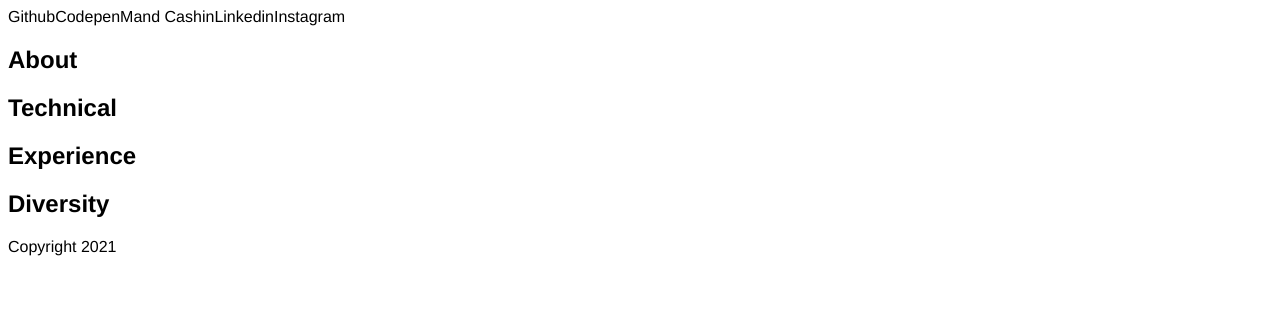
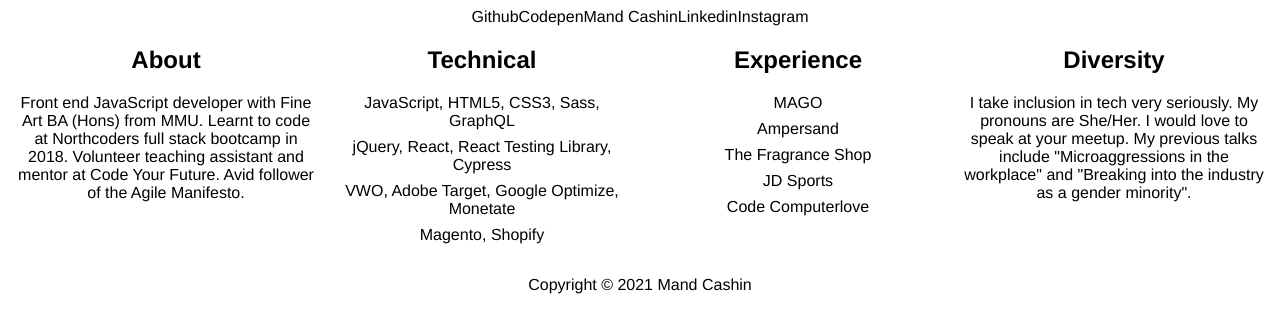
Before and after one commit to RazzBerryMand/portfolio-2021, a Vue app: page / in a window 1280 px wide. Shown: the top 332 px of the page. Built offline with nearby package versions, Linux system fonts and the light colour scheme.

Commit message:
feat: some content and basic style

```diff
--- a/src/App.vue
+++ b/src/App.vue
@@ -26,5 +26,17 @@ export default {
   font-family: Avenir, Helvetica, Arial, sans-serif;
   -webkit-font-smoothing: antialiased;
   -moz-osx-font-smoothing: grayscale;
+  display: flex;
+  flex-direction: column;
+  align-items: center;
+  flex-wrap: wrap;
+}
+ul {
+  list-style-type: none;
+  padding-left: 0;
+}
+
+li {
+  margin-bottom: 8px;
 }
 </style>
--- a/src/components/Footer.vue
+++ b/src/components/Footer.vue
@@ -1,6 +1,6 @@
 <template>
   <div>
-    <p>Copyright 2021</p>
+    <p>Copyright © 2021 Mand Cashin</p>
   </div>
 </template>
 
--- a/src/components/Header.vue
+++ b/src/components/Header.vue
@@ -12,4 +12,4 @@
 export default {};
 </script>
 
-<style></style>
+<style scoped></style>
--- a/src/components/Home.vue
+++ b/src/components/Home.vue
@@ -1,16 +1,41 @@
 <template>
   <main>
-    <div>
+    <div class="wrapper">
       <h2>About</h2>
+      <p>
+        Front end JavaScript developer with Fine Art BA (Hons) from MMU. Learnt
+        to code at Northcoders full stack bootcamp in 2018. Volunteer teaching
+        assistant and mentor at Code Your Future. Avid follower of the Agile
+        Manifesto.
+      </p>
     </div>
-    <div>
+    <div class="wrapper">
       <h2>Technical</h2>
+      <ul>
+        <li>JavaScript, HTML5, CSS3, Sass, GraphQL</li>
+        <li>jQuery, React, React Testing Library, Cypress</li>
+        <li>VWO, Adobe Target, Google Optimize, Monetate</li>
+        <li>Magento, Shopify</li>
+      </ul>
     </div>
-    <div>
+    <div class="wrapper">
       <h2>Experience</h2>
+      <ul>
+        <li>MAGO</li>
+        <li>Ampersand</li>
+        <li>The Fragrance Shop</li>
+        <li>JD Sports</li>
+        <li>Code Computerlove</li>
+      </ul>
     </div>
-    <div>
+    <div class="wrapper">
       <h2>Diversity</h2>
+      <p>
+        I take inclusion in tech very seriously. My pronouns are She/Her. I
+        would love to speak at your meetup. My previous talks include
+        "Microaggressions in the workplace" and "Breaking into the industry as a
+        gender minority".
+      </p>
     </div>
   </main>
 </template>
@@ -24,5 +49,27 @@ export default {
 };
 </script>
 
-<!-- Add "scoped" attribute to limit CSS to this component only -->
-<style scoped></style>
+<style scoped>
+main {
+  display: flex;
+  flex-wrap: wrap;
+  justify-content: space-around;
+  text-align: center;
+}
+
+.wrapper {
+  width: 100%;
+}
+
+@media only screen and (min-width: 600px) {
+  .wrapper {
+    width: 45%;
+  }
+}
+
+@media only screen and (min-width: 992px) {
+  .wrapper {
+    width: 24%;
+  }
+}
+</style>
```
